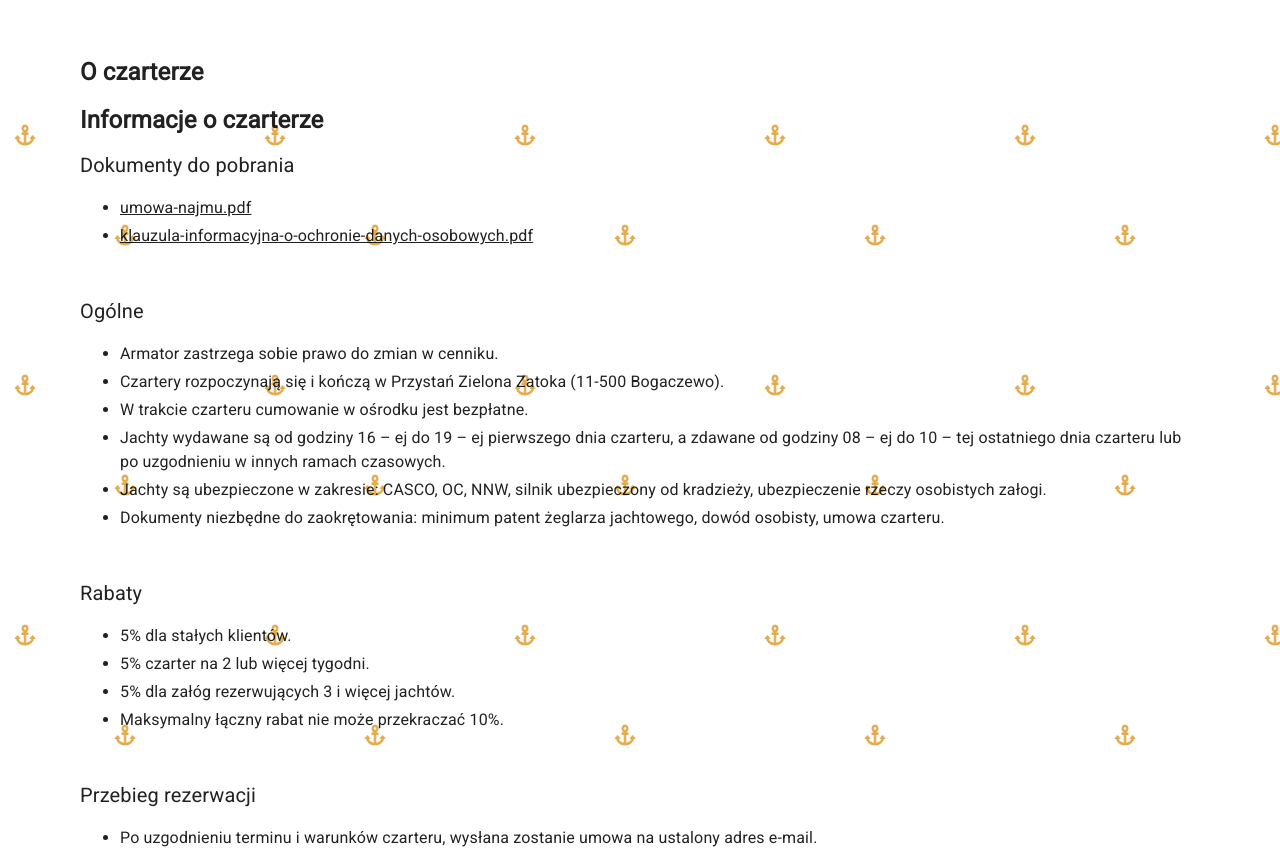
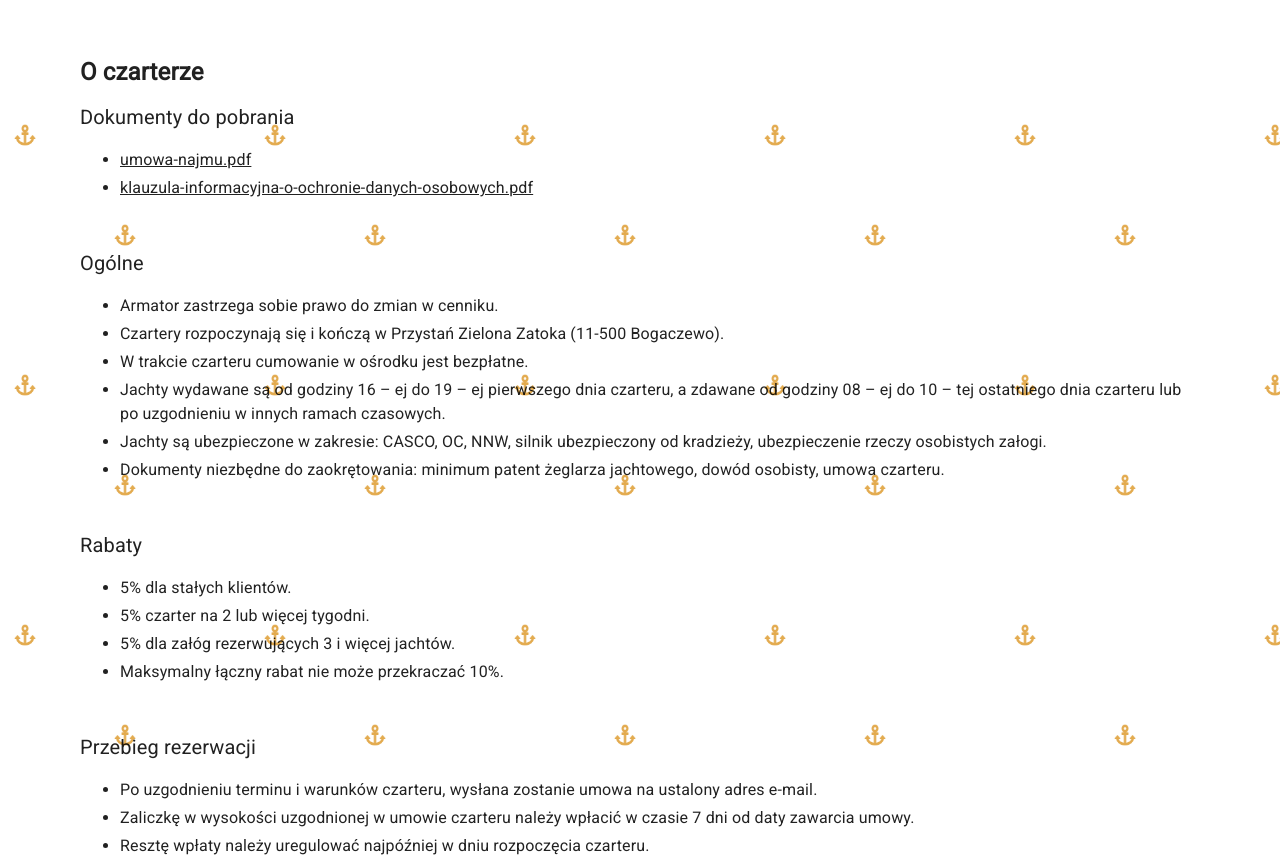
Before and after one commit to Ilshae/jachty-2, a React (Vite) app: page /antila-244-borneo in a window 1280 px wide. Shown: the part 4890-5747 px from the top of the page. Built offline with nearby package versions, Linux system fonts and the light colour scheme.

Commit message:
CharterInfo optional titel

```diff
--- a/src/common/CharterInfo/CharterInfo.tsx
+++ b/src/common/CharterInfo/CharterInfo.tsx
@@ -3,9 +3,9 @@ import styled from "styled-components"
 import charterInfoSections from "./CharterInfoSections.tsx"
 import { SectionType } from "../types.ts"
 
-const CharterInfo = () => (
+const CharterInfo: FC<{ showTitle?: boolean }> = ({ showTitle = true }) => (
   <>
-    <h3>Informacje o czarterze</h3>
+    {showTitle ? <h3>Informacje o czarterze</h3> : null}
     {charterInfoSections.map(({ name, description }) => (
       <Section name={name} description={description} />
     ))}
--- a/src/pages/yacht/yachtSections.tsx
+++ b/src/pages/yacht/yachtSections.tsx
@@ -22,7 +22,7 @@ export const yachtSections = (yacht: Yacht) => {
     },
     {
       name: "O czarterze",
-      description: <CharterInfo />,
+      description: <CharterInfo showTitle={false} />,
     },
   ]
 }
```
